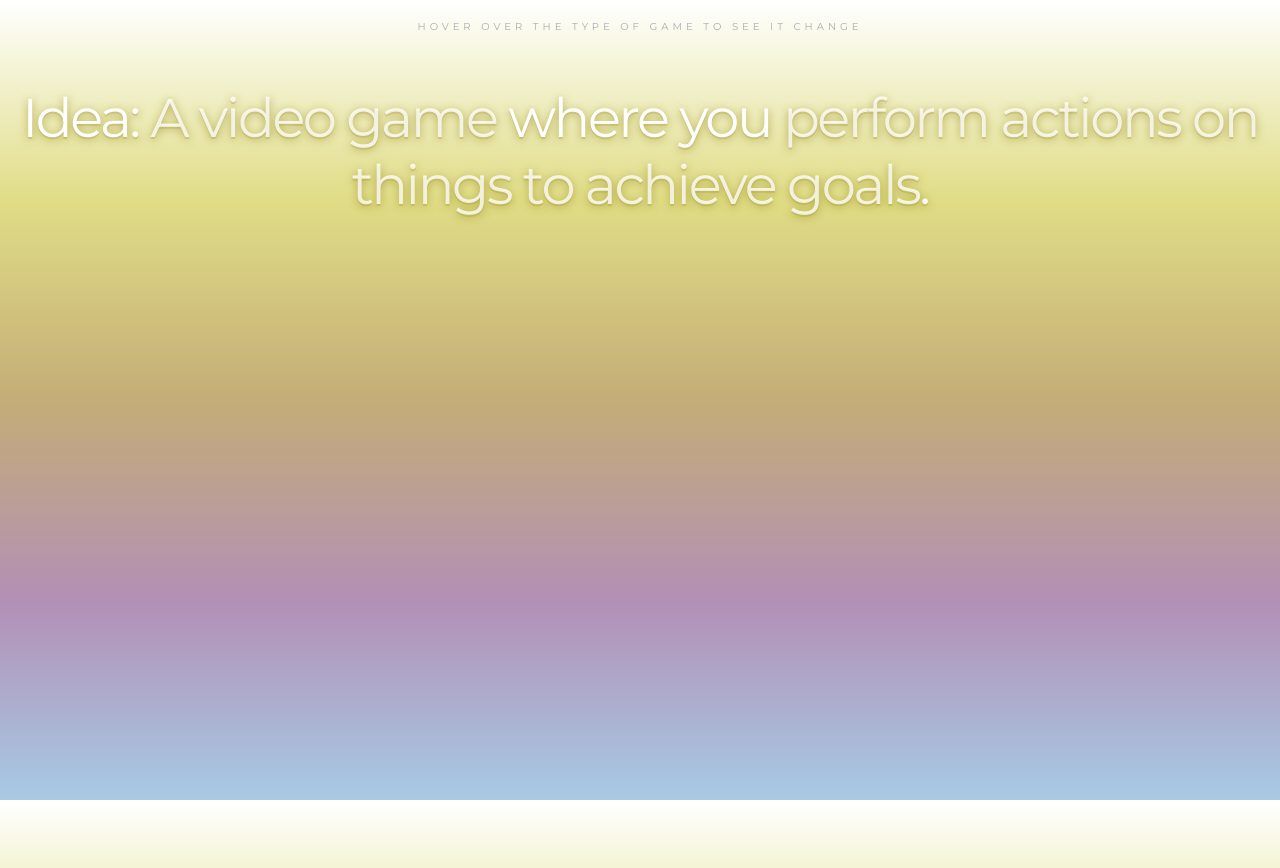
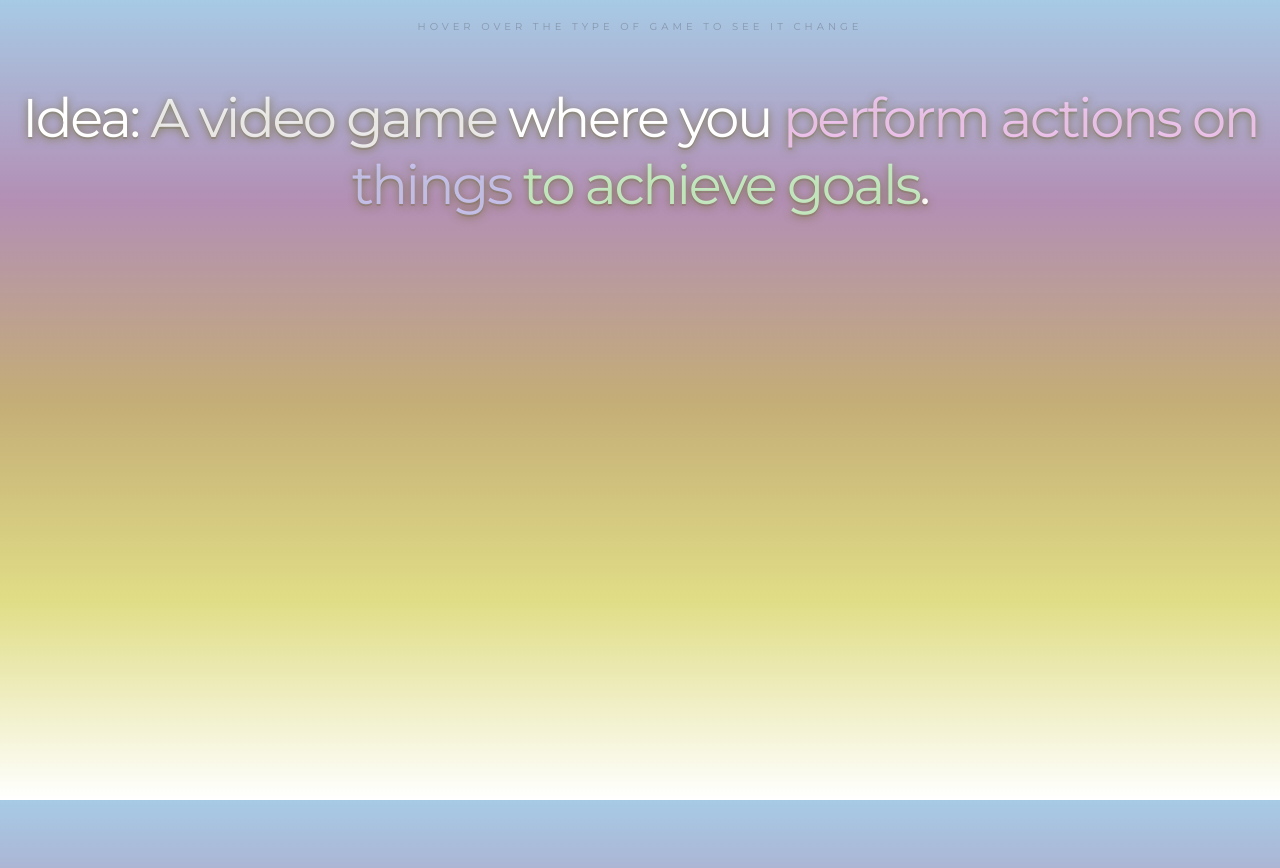
Before and after one commit to SarahSexton/GameGen, a plain HTML site: page index.html in a window 1280 px wide. Drawn offline with nearby package versions, Linux system fonts and the light colour scheme.

Commit message:
Update style.css

```diff
--- a/style.css
+++ b/style.css
@@ -4,7 +4,7 @@ html {
 }
 
 body {
-  background: linear-gradient(to bottom, #ffffff 0%, #e0dd86 25%, #c4ad77 50%, #b38fb5 75%, #a7cae5 100%);
+  background: linear-gradient(to top, #ffffff 0%, #e0dd86 25%, #c4ad77 50%, #b38fb5 75%, #a7cae5 100%);
 }
 
 p {
@@ -23,7 +23,7 @@ p {
   height: 100%;
   text-align: center;
   margin: 4% auto;
-  text-shadow: 0 2px 8px rgba(158, 143, 32, 0.77), 0 2px 0 rgba(151, 136, 47, 0.24);
+  text-shadow: 0 2px 8px rgba(108, 103, 32, 0.77), 0 2px 0 rgba(101, 106, 47, 0.24);
   transition: all 0.2s ease;
 }
 
@@ -34,6 +34,18 @@ p {
   display: inline-block;
   position: relative;
   color: rgba(255, 255, 255, 0.8);
+}
+
+.action {
+  color: rgba(255, 205, 255, 0.8);
+}
+
+.things {
+  color: rgba(205, 205, 255, 0.8);
+}
+
+.goals {
+  color: rgba(205, 255, 205, 0.8);
 }
 
 .genre:hover,.action:hover,.things:hover,.goals:hover {
```
